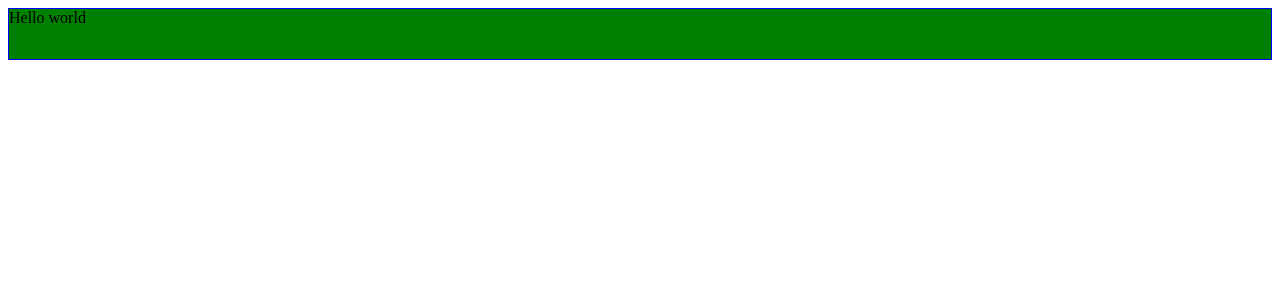
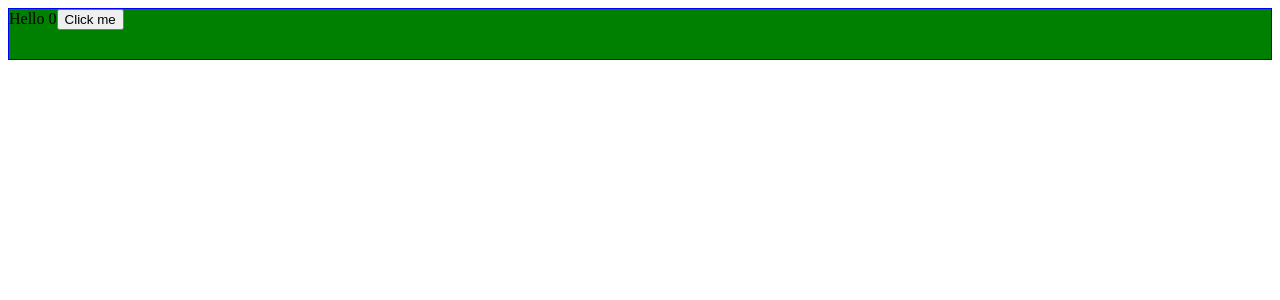
Before and after one commit to civicDev/theather-hub, a React app: page / in a window 1280 px wide. Shown: the top 300 px of the page. Built offline with nearby package versions, Linux system fonts and the light colour scheme.

Commit message:
simple counter

```diff
--- a/app/App.js
+++ /dev/null
@@ -1,12 +0,0 @@
-import React from 'react';
-import styles from './App.css';
-
-export default class App extends React.Component {
-  render() {
-    return (
-      <div className={styles.app}>
-        Hello world
-      </div>
-    );
-  }
-}
--- /dev/null
+++ b/app/components/App.js
@@ -0,0 +1,20 @@
+import React from 'react';
+import styles from './App.css';
+import {connect} from "react-redux";
+
+const App = ({dispatch, counter}) => {
+  return (
+    <div className={styles.app}>
+      Hello {counter}
+      <button onClick={()=>dispatch({type : "INC"})} >Click me</button>
+    </div>
+  );
+}
+
+const mapStateToProps = (state) => {
+  return {
+    counter : state.get("counter")
+  };
+};
+
+export default connect(mapStateToProps)(App);
--- a/app/main.js
+++ b/app/main.js
@@ -1,5 +1,16 @@
 import React from 'react';
 import ReactDOM from 'react-dom';
-import App from './App.js';
+import App from './components/App.js';
+import reducer from "./reducer";
+import {createStore, applyMiddleware} from "redux";
+import {connect, Provider} from "react-redux";
 
-ReactDOM.render(<App />, document.getElementById('root'));
+const store = createStore(reducer);
+
+const application = (
+  <Provider store={store}>
+    <App />
+  </Provider>
+);
+
+ReactDOM.render(application, document.getElementById('root'));
--- /dev/null
+++ b/app/reducer/app.js
@@ -0,0 +1,16 @@
+import {Map} from "immutable";
+
+const initialState = Map({ counter : 0 });
+
+
+function update(map,what, fn){
+  return map.set(what, fn(map.get(what)));
+}
+
+export default function(state = initialState, action){
+  switch(action.type){
+    case "INC":
+      return update(state, "counter", x => x + 1);
+  }
+  return state;
+}
--- /dev/null
+++ b/app/reducer/index.js
@@ -0,0 +1,3 @@
+import app from "./app";
+
+export default app;
--- a/package.json
+++ b/package.json
@@ -12,7 +12,7 @@
     "webpack",
     "node"
   ],
-  "author": "Christian Alfoni",
+  "author": "Bogdna Bugarschi",
   "license": "MIT",
   "bugs": {
     "url": "https://github.com/christianalfoni/webpack-express-boilerplate/issues"
@@ -27,8 +27,10 @@
   },
   "dependencies": {
     "babel-cli": "^6.4.0",
+    "immutable": "^3.8.1",
     "react": "^0.14.3",
     "react-dom": "^0.14.3",
+    "react-redux": "^4.4.5",
     "redux": "^3.6.0",
     "redux-observable": "^0.12.1"
   },
```
Also changed, not shown: app/components/App.css (renamed from app/App.css).
